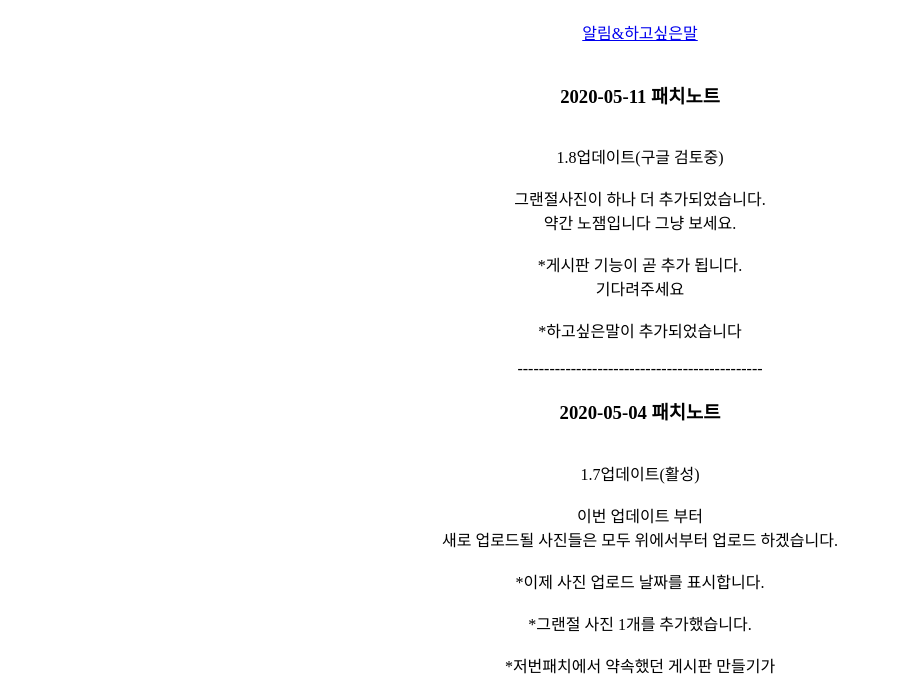
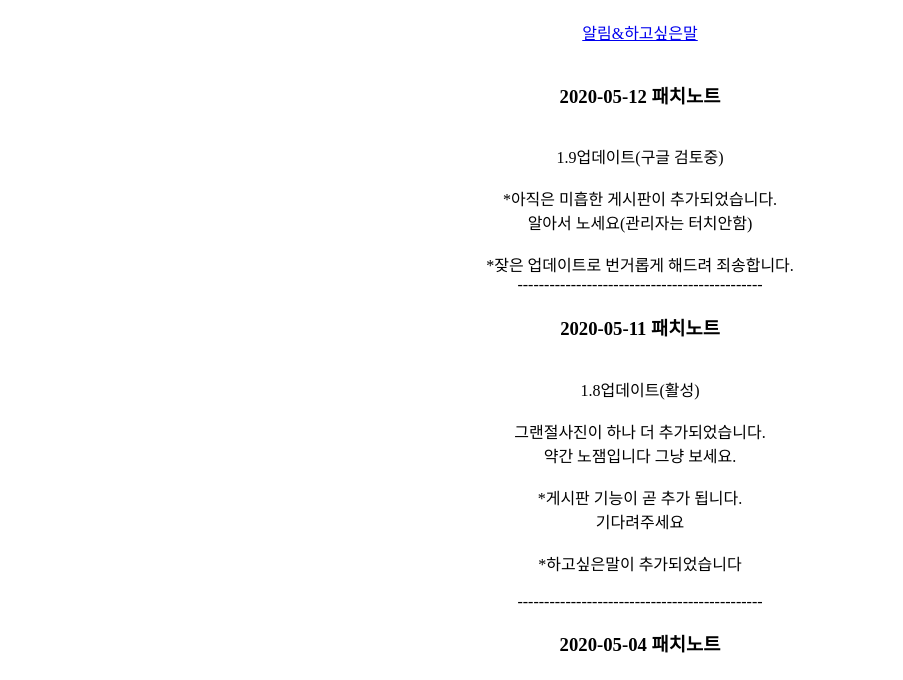
Before and after one commit to kosang02/mynote, a plain HTML site: page index.html in a window 1280 px wide. Shown: the part 119-799 px from the top of the page, without its empty margins (0-903 px from the left). Drawn offline with Linux system fonts and the light colour scheme.

Commit message:
Add files via upload

```diff
--- a/index.html
+++ b/index.html
@@ -21,8 +21,9 @@ div {
    <br>
 
    <br>
-   <h3>2020-05-11 패치노트</h3><br>1.8업데이트(구글 검토중)<br><br>그랜절사진이 하나 더 추가되었습니다.<br>약간 노잼입니다 그냥 보세요.<br><br>*게시판 기능이 곧 추가 됩니다.<br>기다려주세요<br><br>*하고싶은말이 추가되었습니다<br><br>----------------------------------------------<br>
-   <h3>2020-05-04 패치노트</h3><br>1.7업데이트(활성)<br><br>이번 업데이트 부터<br>새로 업로드될 사진들은 모두 위에서부터 업로드 하겠습니다.<br><br>*이제 사진 업로드 날짜를 표시합니다. <br><br>*그랜절 사진 1개를 추가했습니다.<br><br>*저번패치에서 약속했던 게시판 만들기가<br>생각보다 오지게 어려워서 반포기상태입니다.<br>코딩잘하는 친구에게 외주맡겨보겠습니다.<br><br>*알림&하고싶은말 페이지가 추가되었습니다.<br>이제 알림 또는 공지 개발자의 주접을 보실 수 있습니다<br><br>----------------------------------------------<br>
+   <h3>2020-05-12 패치노트</h3><br>1.9업데이트(구글 검토중)<br><br>*아직은 미흡한 게시판이 추가되었습니다.<br>알아서 노세요(관리자는 터치안함)<br><br>*잦은 업데이트로 번거롭게 해드려 죄송합니다.<br>----------------------------------------------<br>
+   <h3>2020-05-11 패치노트</h3><br>1.8업데이트(활성)<br><br>그랜절사진이 하나 더 추가되었습니다.<br>약간 노잼입니다 그냥 보세요.<br><br>*게시판 기능이 곧 추가 됩니다.<br>기다려주세요<br><br>*하고싶은말이 추가되었습니다<br><br>----------------------------------------------<br>
+   <h3>2020-05-04 패치노트</h3><br>1.7업데이트(비활성)<br><br>이번 업데이트 부터<br>새로 업로드될 사진들은 모두 위에서부터 업로드 하겠습니다.<br><br>*이제 사진 업로드 날짜를 표시합니다. <br><br>*그랜절 사진 1개를 추가했습니다.<br><br>*저번패치에서 약속했던 게시판 만들기가<br>생각보다 오지게 어려워서 반포기상태입니다.<br>코딩잘하는 친구에게 외주맡겨보겠습니다.<br><br>*알림&하고싶은말 페이지가 추가되었습니다.<br>이제 알림 또는 공지 개발자의 주접을 보실 수 있습니다<br><br>----------------------------------------------<br>
    <h3>2020-05-01 패치노트</h3><br>1.6업데이트(비활성)<br><br>*패치노트에 현재 앱 상태를 표시합니다. <br><br>*그랜절 사진 1개를 추가했습니다.<br>재미없어도 그냥 보세요 히힛<br><br>*심심해서 업데이트 자주하는데<br>안 심심해지면 업데이트가 뜸해질 수 있습니다.<br><del>근데 저 일 열심히 하는거 같지 않아요?</del><br><br>*앱 안에 커뮤니티 기능을 추가하고 싶은데<br>구매자분들은 어떤지 의견 여쭙고 싶습니다.<br><br>*구매해주시고 응원해주신 덕분에<br>수익으로 만원을 모았습니다.지속적인 업데이트 기대해주세요.<br><br>----------------------------------------------<br>
    <h3>2020-05-01 패치노트</h3><br>1.5업데이트(비활성)<br><br>*개발자와 메신저 기능을 추가했습니다.<br><br>*그랜절 사진 2개가 추가되었습니다.(근데 약간 노잼입니다)<br><br>*소재가 떠오르지 않습니다.<br>개발자 이메일 또는 채팅으로 아이디어 주시면 감사히 받겠습니다.<br><br>*다른앱 개발 중 이여서 업데이트가 뜸해질 수 있습니다 죄송합니다.<br>----------------------------------------------<br>
    <h3>2020-04-28 패치노트</h3><br>1.4업데이트(비활성)<br><br>*파일이 다 날라가서 처음부터 다시 만들었습니다.<br><br>*새로운 사진이 추가되었습니다.<br><br>*개발자가 포토샵을 다시 독학중입니다 <br>사진 퀄리티를 높이도록 더 노력하겠습니다.<br>----------------------------------------------
```
